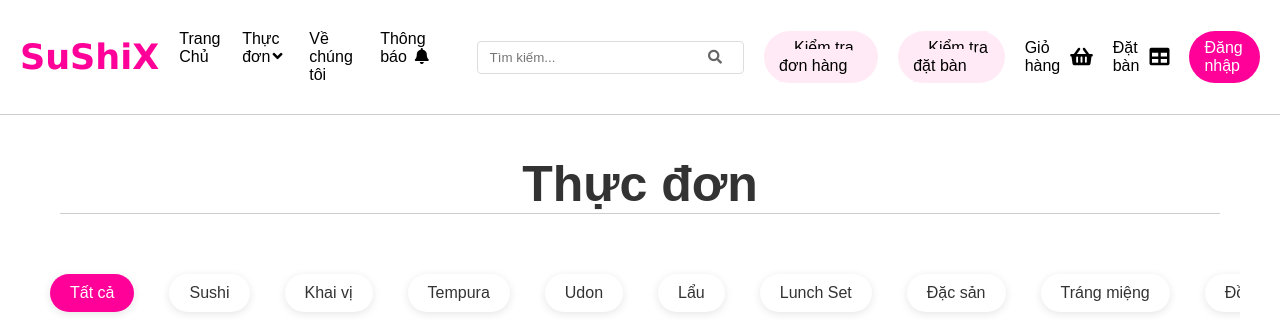
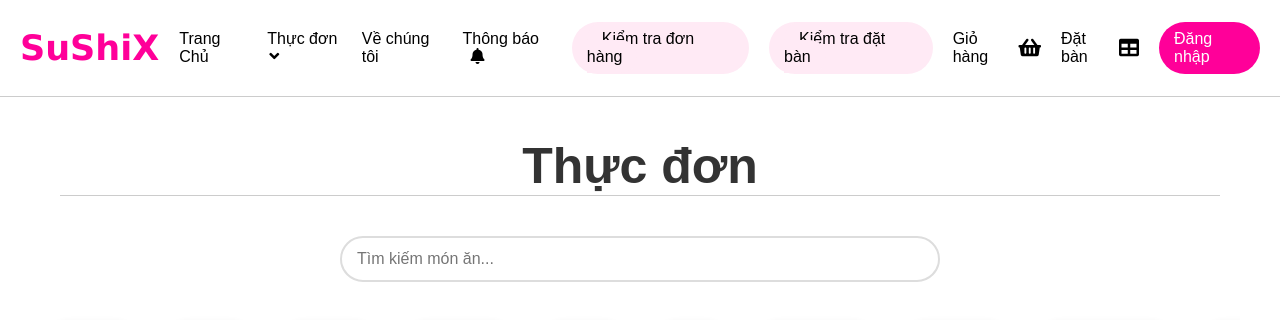
Before and after one commit to NamTiHon/ADB_SuShiX, a React (Create React App) app in the folder USER/: page /menu in a window 1280 px wide. Shown: the top 320 px of the page. Built offline with nearby package versions, Linux system fonts and the light colour scheme.

Commit message:
Đức Trí_Cập nhật, Chỉnh sửa_Chuyển phần tìm kiếm món ăn sang trang menu, Chỉnh lại chức năng tìm kiếm

```diff
--- a/USER/src/pages/components/Menu.jsx
+++ b/USER/src/pages/components/Menu.jsx
@@ -5,7 +5,7 @@ import Footer from './Footer';
 import '../css/menu.css';
 import { useLocation } from 'react-router-dom';
 import { useCart } from '../../context/CartContext';
-import Toast from '../components/Toast';
+
 export const dishes = [
     {
         id: 1,
@@ -108,13 +108,25 @@ const Menu = () => {
 
     const { addToCart } = useCart();
     const location = useLocation();
+    const [toastDishId, setToastDishId] = useState(null);
     const [selectedCategory, setSelectedCategory] = useState(
         location.state?.category || 'all'
     );
-    const searchTerm = location.state?.searchTerm?.toLowerCase() || '';
-    const categoryNavRef = useRef(null);
-    const [showToast, setShowToast] = useState(false);
-    const [toastDishId, setToastDishId] = useState(null);
+
+    const [searchTerm, setSearchTerm] = useState('');
+    const [isSearching, setIsSearching] = useState(false);
+
+    const handleSearch = (e) => {
+        e.preventDefault();
+        setIsSearching(true);
+        setSearchTerm(e.target.value);
+    };
+
+    const clearSearch = () => {
+        setSearchTerm('');
+        setIsSearching(false);
+    };
+
 
     const handleAddToCart = (dish) => {
         addToCart(dish);
@@ -123,16 +135,7 @@ const Menu = () => {
             setToastDishId(null);
         }, 3000);
     };
-    const scroll = (direction) => {
-        const container = categoryNavRef.current;
-        const scrollAmount = 200;
-        if (container) {
-            container.scrollBy({
-                left: direction === 'left' ? -scrollAmount : scrollAmount,
-                behavior: 'smooth'
-            });
-        }
-    };
+
 
     const categories = [
         { id: 'all', name: 'Tất cả', description: 'Tất cả các món ăn trong thực đơn.' },
@@ -169,11 +172,35 @@ const Menu = () => {
             <Nav />
             <div className="menu-container">
                 <h1>Thực đơn</h1>
+                <div className="menu-search-container">
+                    <form className="menu-search-form">
+                        <input
+                            type="text"
+                            placeholder="Tìm kiếm món ăn..."
+                            value={searchTerm}
+                            onChange={handleSearch}
+                            className="menu-search-input"
+                        />
+                        {searchTerm && (
+                            <button
+                                type="button"
+                                onClick={clearSearch}
+                                className="menu-search-clear"
+                            >
+                                <i className="fas fa-times"></i>
+                            </button>
+                        )}
+                    </form>
+                </div>
 
                 {searchTerm && (
                     <div className="search-results">
-                        <h2>Kết quả tìm kiếm cho: "{searchTerm}"</h2>
-                        <p>Tìm thấy {filteredDishes.length} món</p>
+                        <div className="search-header">
+                            <div>
+                                <h2>Kết quả tìm kiếm cho: "{searchTerm}"</h2>
+                                <p>Tìm thấy {filteredDishes.length} món</p>
+                            </div>
+                        </div>
                     </div>
                 )}
 
--- a/USER/src/pages/components/Nav.jsx
+++ b/USER/src/pages/components/Nav.jsx
@@ -48,19 +48,7 @@ function Nav() {
                     </li>
                 </ul>
             </div>
-            <div className="search-container">
-                <form className="search" onSubmit={handleSearchSubmit}>
-                    <input
-                        type="text"
-                        placeholder="Tìm kiếm..."
-                        value={searchTerm}
-                        onChange={(e) => setSearchTerm(e.target.value)}
-                    />
-                    <button type="submit">
-                        <i className="fas fa-search"></i>
-                    </button>
-                </form>
-            </div>
+
             <div className="right-nav">
                 <div className="checkorder">
                     <a href="/order-tracking" className="checkorder">Kiểm tra đơn hàng</a>
--- a/USER/src/pages/css/menu.css
+++ b/USER/src/pages/css/menu.css
@@ -156,3 +156,71 @@
 .search-results p {
   color: #666;
 }
+
+.search-header {
+  display: flex;
+  justify-content: space-between;
+  align-items: center;
+}
+
+.clear-search-btn {
+  background: #ff0099;
+  color: white;
+  border: none;
+  padding: 8px 16px;
+  border-radius: 4px;
+  cursor: pointer;
+  display: flex;
+  align-items: center;
+  gap: 8px;
+  transition: background 0.3s ease;
+}
+
+.clear-search-btn:hover {
+  background: #d6006f;
+}
+
+.clear-search-btn i {
+  font-size: 14px;
+}
+
+/* Add to menu.css */
+.menu-search-container {
+  margin: 20px 0;
+  max-width: 600px;
+  margin: 20px auto;
+}
+
+.menu-search-form {
+  position: relative;
+  display: flex;
+  align-items: center;
+}
+
+.menu-search-input {
+  width: 100%;
+  padding: 12px 40px 12px 15px;
+  border: 2px solid #ddd;
+  border-radius: 25px;
+  font-size: 16px;
+  transition: border-color 0.3s ease;
+}
+
+.menu-search-input:focus {
+  border-color: #ff0099;
+  outline: none;
+}
+
+.menu-search-clear {
+  position: absolute;
+  right: 15px;
+  background: none;
+  border: none;
+  color: #666;
+  cursor: pointer;
+  padding: 5px;
+}
+
+.menu-search-clear:hover {
+  color: #ff0099;
+}
```
